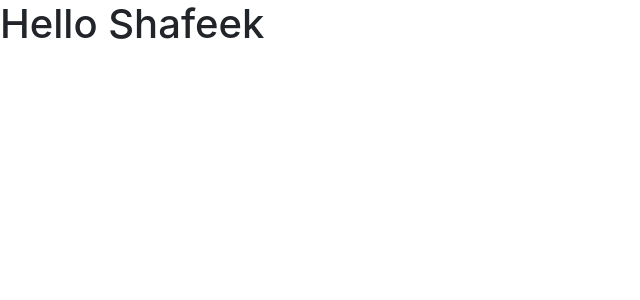
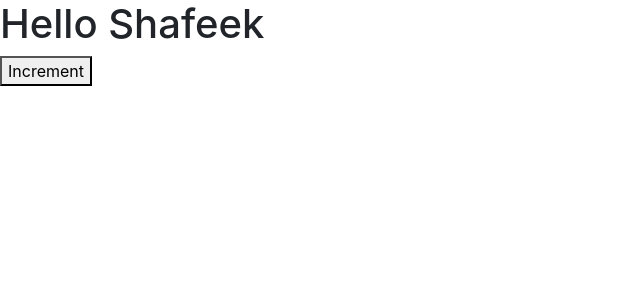
Before and after one commit to shafeek2112/react-app, a React (Create React App) app: page / in a window 1280 px wide. Shown: the top 300 px of the page, without its empty margins (0-640 px from the left). Built offline with nearby package versions, Linux system fonts and the light colour scheme.

Commit message:
Specifying children element using React.fragment

```diff
--- a/src/components/counter.jsx
+++ b/src/components/counter.jsx
@@ -4,7 +4,12 @@
 class Counter extends Component {
 
     render() {
-        return <h1>Hello Shafeek</h1>;
+        return (
+            <React.Fragment>
+                <h1>Hello Shafeek</h1>
+                <button>Increment</button>
+            </React.Fragment>
+        );
     }
 }
 
```
